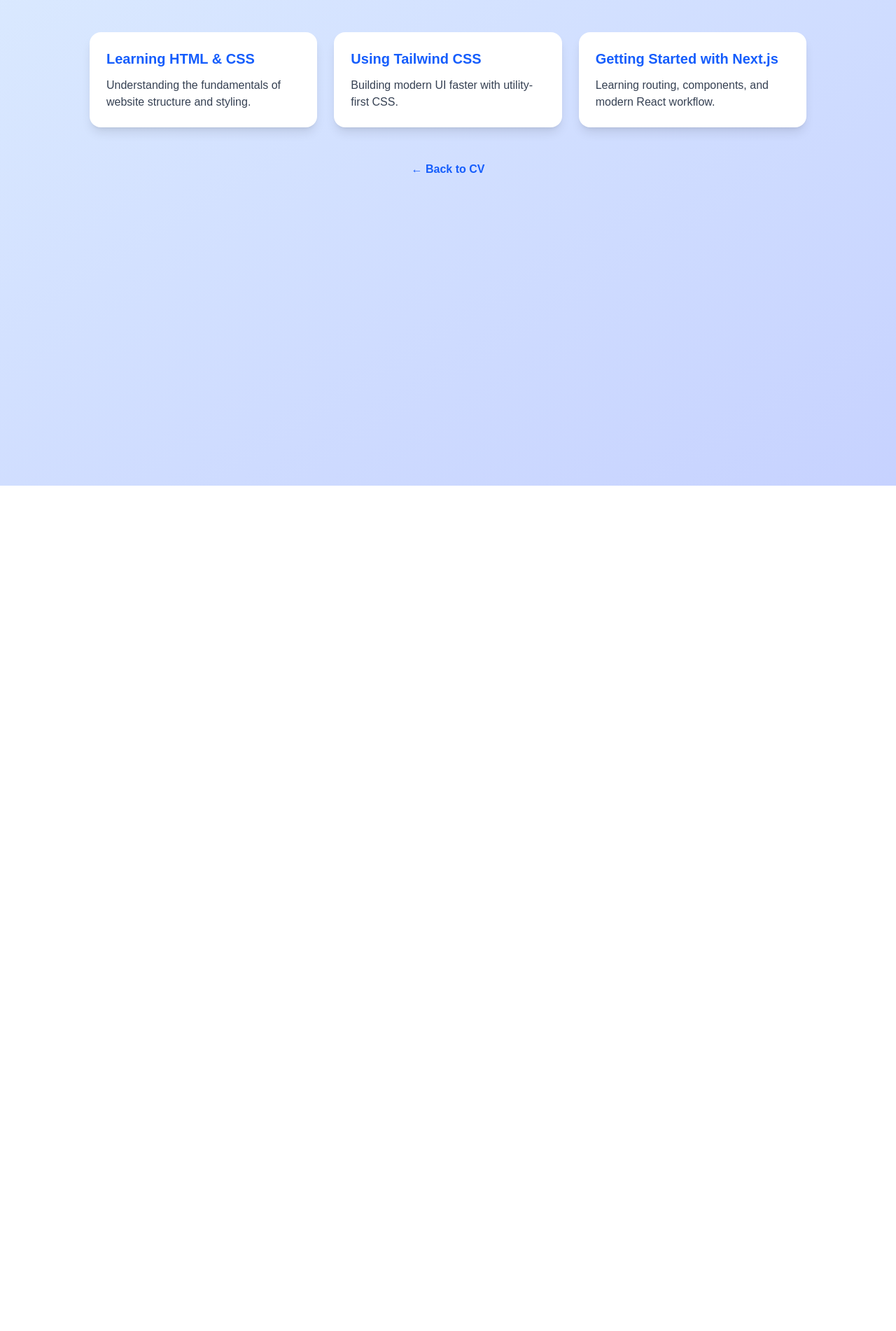
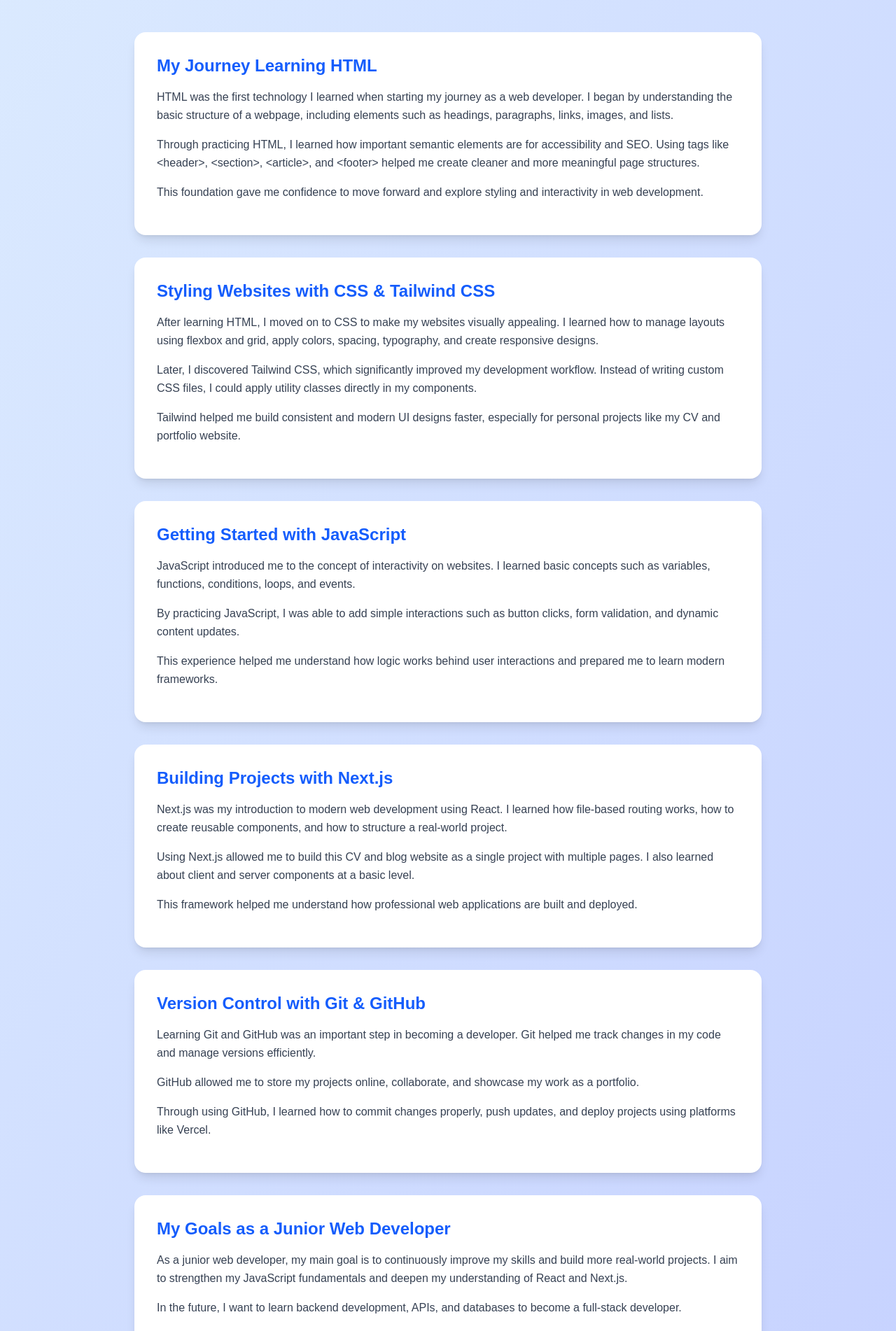
Before and after one commit to GUSNARA66/cv-nextjs, a Next.js app: page /blog in a window 1280 px wide. Shown: the part 106-2008 px from the top of the page at 70% size. Before the commit the page ends 800 px from the top, so only its background shows below. Built offline with nearby package versions, Linux system fonts and the light colour scheme.

Commit message:
Expand blog content

```diff
--- a/app/blog/page.tsx
+++ b/app/blog/page.tsx
@@ -1,44 +1,88 @@
 const posts = [
   {
-    title: "Learning HTML & CSS",
-    desc: "Understanding the fundamentals of website structure and styling.",
+    title: "My Journey Learning HTML",
+    content: [
+      "HTML was the first technology I learned when starting my journey as a web developer. I began by understanding the basic structure of a webpage, including elements such as headings, paragraphs, links, images, and lists.",
+      "Through practicing HTML, I learned how important semantic elements are for accessibility and SEO. Using tags like <header>, <section>, <article>, and <footer> helped me create cleaner and more meaningful page structures.",
+      "This foundation gave me confidence to move forward and explore styling and interactivity in web development."
+    ],
   },
   {
-    title: "Using Tailwind CSS",
-    desc: "Building modern UI faster with utility-first CSS.",
+    title: "Styling Websites with CSS & Tailwind CSS",
+    content: [
+      "After learning HTML, I moved on to CSS to make my websites visually appealing. I learned how to manage layouts using flexbox and grid, apply colors, spacing, typography, and create responsive designs.",
+      "Later, I discovered Tailwind CSS, which significantly improved my development workflow. Instead of writing custom CSS files, I could apply utility classes directly in my components.",
+      "Tailwind helped me build consistent and modern UI designs faster, especially for personal projects like my CV and portfolio website."
+    ],
   },
   {
-    title: "Getting Started with Next.js",
-    desc: "Learning routing, components, and modern React workflow.",
+    title: "Getting Started with JavaScript",
+    content: [
+      "JavaScript introduced me to the concept of interactivity on websites. I learned basic concepts such as variables, functions, conditions, loops, and events.",
+      "By practicing JavaScript, I was able to add simple interactions such as button clicks, form validation, and dynamic content updates.",
+      "This experience helped me understand how logic works behind user interactions and prepared me to learn modern frameworks."
+    ],
+  },
+  {
+    title: "Building Projects with Next.js",
+    content: [
+      "Next.js was my introduction to modern web development using React. I learned how file-based routing works, how to create reusable components, and how to structure a real-world project.",
+      "Using Next.js allowed me to build this CV and blog website as a single project with multiple pages. I also learned about client and server components at a basic level.",
+      "This framework helped me understand how professional web applications are built and deployed."
+    ],
+  },
+  {
+    title: "Version Control with Git & GitHub",
+    content: [
+      "Learning Git and GitHub was an important step in becoming a developer. Git helped me track changes in my code and manage versions efficiently.",
+      "GitHub allowed me to store my projects online, collaborate, and showcase my work as a portfolio.",
+      "Through using GitHub, I learned how to commit changes properly, push updates, and deploy projects using platforms like Vercel."
+    ],
+  },
+  {
+    title: "My Goals as a Junior Web Developer",
+    content: [
+      "As a junior web developer, my main goal is to continuously improve my skills and build more real-world projects. I aim to strengthen my JavaScript fundamentals and deepen my understanding of React and Next.js.",
+      "In the future, I want to learn backend development, APIs, and databases to become a full-stack developer.",
+      "I believe that consistency, curiosity, and practice are the keys to growth in the technology field."
+    ],
   },
 ];
 
 export default function Blog() {
   return (
     <main className="min-h-screen bg-gradient-to-br from-blue-100 to-indigo-200 py-16 px-4">
-      <div className="max-w-5xl mx-auto">
+      <div className="max-w-4xl mx-auto">
         <h1 className="text-4xl font-bold text-center text-blue-700 mb-12">
           My Learning Blog
         </h1>
 
-        <div className="grid md:grid-cols-3 gap-6">
+        <div className="space-y-8">
           {posts.map((post) => (
-            <div
+            <article
               key={post.title}
-              className="bg-white rounded-2xl shadow-lg p-6 hover:scale-105 transition"
+              className="bg-white rounded-2xl shadow-lg p-8"
             >
-              <h2 className="text-xl font-semibold text-blue-600 mb-3">
+              <h2 className="text-2xl font-semibold text-blue-600 mb-4">
                 {post.title}
               </h2>
-              <p className="text-gray-700">{post.desc}</p>
-            </div>
+
+              {post.content.map((text, index) => (
+                <p
+                  key={index}
+                  className="text-gray-700 leading-relaxed mb-4"
+                >
+                  {text}
+                </p>
+              ))}
+            </article>
           ))}
         </div>
 
         <div className="text-center mt-12">
           <a
             href="/"
-            className="text-blue-600 font-semibold hover:underline"
+            className="inline-block text-blue-600 font-semibold hover:underline"
           >
             ← Back to CV
           </a>
```
